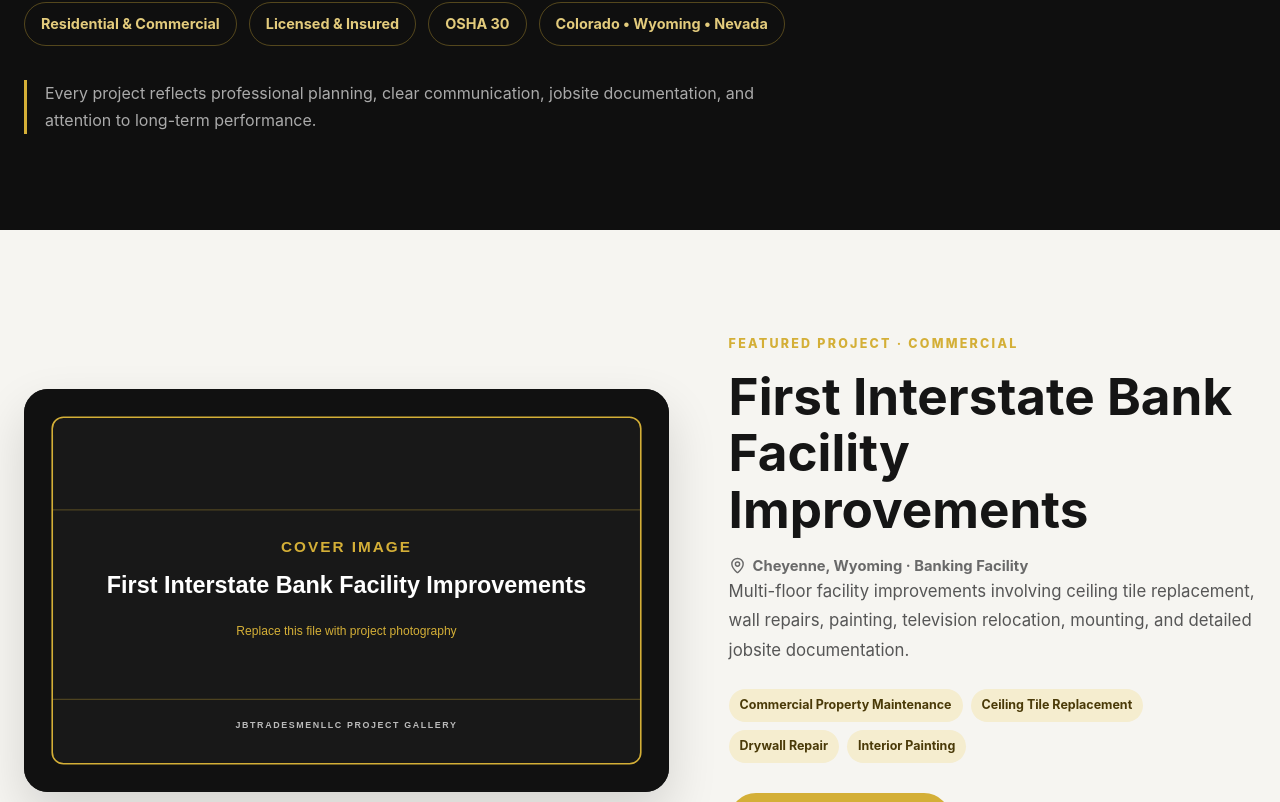
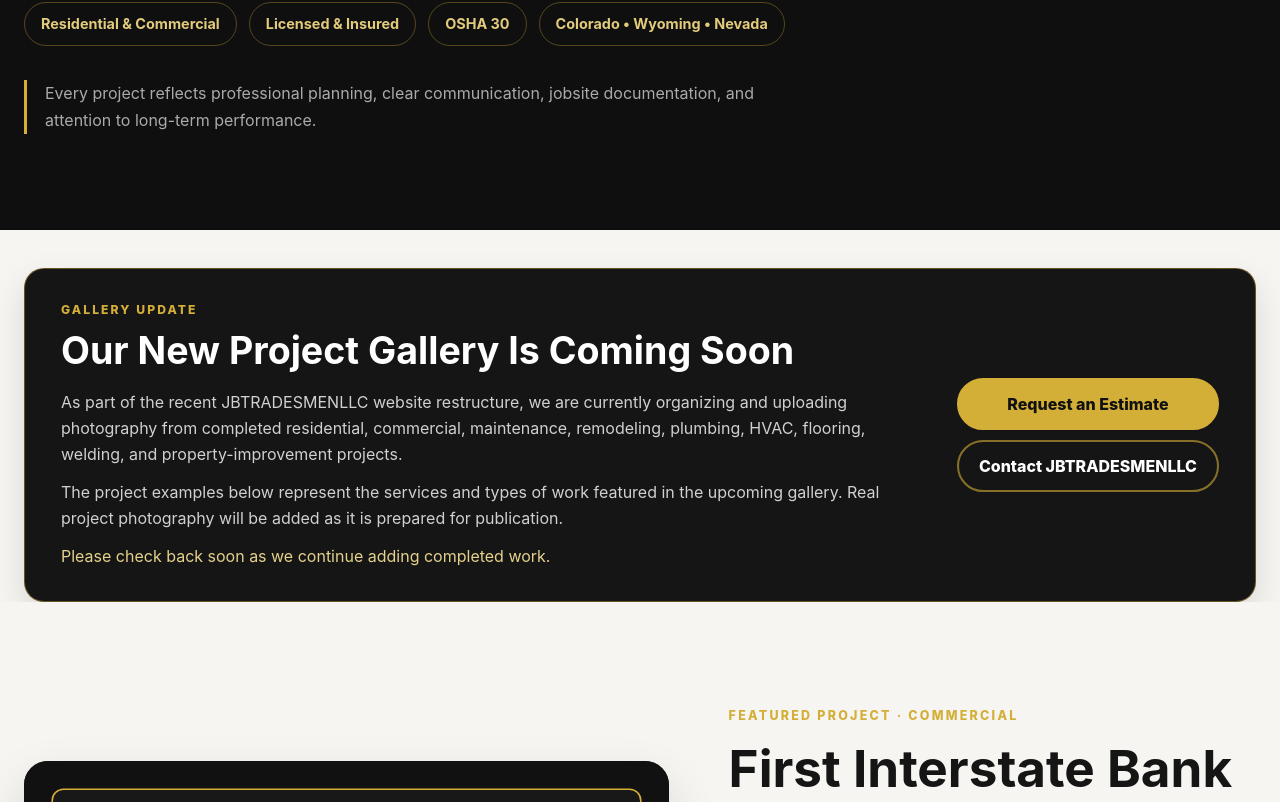
Before and after one commit to DRxCODEai/jb-tradesmen-v2, a React (Vite) app: page /gallery in a window 1280 px wide. Shown: the part 582-1384 px from the top of the page. Built offline with nearby package versions, Linux system fonts and the light colour scheme.

Commit message:
tempgallerynoticeV1.0

```diff
--- a/src/components/Gallery/GalleryPage.tsx
+++ b/src/components/Gallery/GalleryPage.tsx
@@ -6,6 +6,7 @@ import GalleryEmptyState from './GalleryEmptyState'
 import GalleryFeaturedProject from './GalleryFeaturedProject'
 import GalleryFilters, { type GalleryFilter } from './GalleryFilters'
 import GalleryHero from './GalleryHero'
+import GalleryUpdateNotice from './GalleryUpdateNotice'
 import ProjectGrid from './ProjectGrid'
 import ProjectModal from './ProjectModal'
 import './GalleryPage.css'
@@ -19,5 +20,5 @@ export default function GalleryPage() {
   const openProject = (project: GalleryProject, button: HTMLButtonElement) => { setOpener(button); setSelectedProject(project) }
   const closeProject = useCallback(() => setSelectedProject(null), [])
 
-  return <main className="gallery-page"><GalleryHero /><GalleryFeaturedProject project={featuredProject} onOpen={(button) => openProject(featuredProject, button)} /><section className="gallery-projects" aria-labelledby="gallery-projects-heading"><div className="gallery-shell"><div className="gallery-section-heading"><p className="gallery-eyebrow">Completed Work</p><h2 id="gallery-projects-heading">Browse Our Projects</h2><p>Filter by project type to explore relevant repairs, maintenance, and property improvements.</p></div><GalleryFilters activeFilter={activeFilter} onChange={setActiveFilter} />{filteredProjects.length ? <ProjectGrid projects={filteredProjects} onOpen={openProject} /> : <GalleryEmptyState onReset={() => setActiveFilter('All Projects')} />}</div></section><GalleryCTA /><ProjectModal key={selectedProject?.id ?? 'closed'} project={selectedProject} opener={opener} onClose={closeProject} /></main>
+  return <main className="gallery-page"><GalleryHero /><GalleryUpdateNotice /><GalleryFeaturedProject project={featuredProject} onOpen={(button) => openProject(featuredProject, button)} /><section className="gallery-projects" aria-labelledby="gallery-projects-heading"><div className="gallery-shell"><div className="gallery-section-heading"><p className="gallery-eyebrow">Completed Work</p><h2 id="gallery-projects-heading">Browse Our Projects</h2><p>Filter by project type to explore relevant repairs, maintenance, and property improvements.</p></div><GalleryFilters activeFilter={activeFilter} onChange={setActiveFilter} />{filteredProjects.length ? <ProjectGrid projects={filteredProjects} onOpen={openProject} /> : <GalleryEmptyState onReset={() => setActiveFilter('All Projects')} />}</div></section><GalleryCTA /><ProjectModal key={selectedProject?.id ?? 'closed'} project={selectedProject} opener={opener} onClose={closeProject} /></main>
 }
--- /dev/null
+++ b/src/components/Gallery/GalleryUpdateNotice.css
@@ -0,0 +1,108 @@
+.gallery-update {
+  padding: 38px 0 0;
+  background: #f6f5f1;
+}
+
+.gallery-update__panel {
+  display: grid;
+  grid-template-columns: minmax(0, 1fr) auto;
+  gap: 32px;
+  align-items: center;
+  padding: 32px 36px;
+  color: #fff;
+  background: #151515;
+  border: 1px solid rgba(212,175,55,.42);
+  border-radius: 20px;
+  box-shadow: 0 14px 34px rgba(0,0,0,.12);
+}
+
+.gallery-update__content {
+  max-width: 820px;
+}
+
+.gallery-update__label {
+  margin: 0 0 10px;
+  color: #d4af37;
+  font-size: .76rem;
+  font-weight: 850;
+  letter-spacing: .17em;
+  text-transform: uppercase;
+}
+
+.gallery-update h2 {
+  margin: 0 0 16px;
+  font-size: clamp(1.7rem, 3vw, 2.35rem);
+  line-height: 1.15;
+}
+
+.gallery-update__content > p:not(.gallery-update__label) {
+  margin: 0 0 11px;
+  color: #d0d0d0;
+  line-height: 1.65;
+}
+
+.gallery-update__content > p:last-child {
+  margin-bottom: 0;
+  color: #e5d18b;
+}
+
+.gallery-update__actions {
+  display: flex;
+  min-width: 230px;
+  flex-direction: column;
+  gap: 10px;
+}
+
+.gallery-update__actions a {
+  display: inline-flex;
+  min-height: 48px;
+  padding: 12px 20px;
+  align-items: center;
+  justify-content: center;
+  color: #111;
+  font-weight: 800;
+  text-align: center;
+  text-decoration: none;
+  background: #d4af37;
+  border: 2px solid #d4af37;
+  border-radius: 999px;
+}
+
+.gallery-update__actions a:last-child {
+  color: #fff;
+  background: transparent;
+  border-color: rgba(212,175,55,.6);
+}
+
+.gallery-update__actions a:focus-visible {
+  outline: 3px solid #fff;
+  outline-offset: 3px;
+}
+
+@media (max-width: 760px) {
+  .gallery-update {
+    padding-top: 24px;
+  }
+
+  .gallery-update__panel {
+    grid-template-columns: 1fr;
+    gap: 24px;
+    padding: 28px 24px;
+  }
+
+  .gallery-update__actions {
+    width: 100%;
+    min-width: 0;
+  }
+
+  .gallery-update__actions a {
+    width: 100%;
+  }
+}
+
+@media (max-width: 430px) {
+  .gallery-update__panel {
+    padding: 24px 20px;
+    border-radius: 16px;
+  }
+}
--- /dev/null
+++ b/src/components/Gallery/GalleryUpdateNotice.tsx
@@ -0,0 +1,32 @@
+import { Link } from 'react-router-dom'
+import './GalleryUpdateNotice.css'
+
+export default function GalleryUpdateNotice() {
+  return (
+    <section className="gallery-update" aria-labelledby="gallery-update-heading">
+      <div className="gallery-shell">
+        <div className="gallery-update__panel">
+          <div className="gallery-update__content">
+            <p className="gallery-update__label">Gallery Update</p>
+            <h2 id="gallery-update-heading">Our New Project Gallery Is Coming Soon</h2>
+            <p>
+              As part of the recent JBTRADESMENLLC website restructure, we are currently organizing and
+              uploading photography from completed residential, commercial, maintenance, remodeling,
+              plumbing, HVAC, flooring, welding, and property-improvement projects.
+            </p>
+            <p>
+              The project examples below represent the services and types of work featured in the upcoming
+              gallery. Real project photography will be added as it is prepared for publication.
+            </p>
+            <p>Please check back soon as we continue adding completed work.</p>
+          </div>
+
+          <div className="gallery-update__actions">
+            <Link to="/request-estimate">Request an Estimate</Link>
+            <Link to="/contact">Contact JBTRADESMENLLC</Link>
+          </div>
+        </div>
+      </div>
+    </section>
+  )
+}
```
